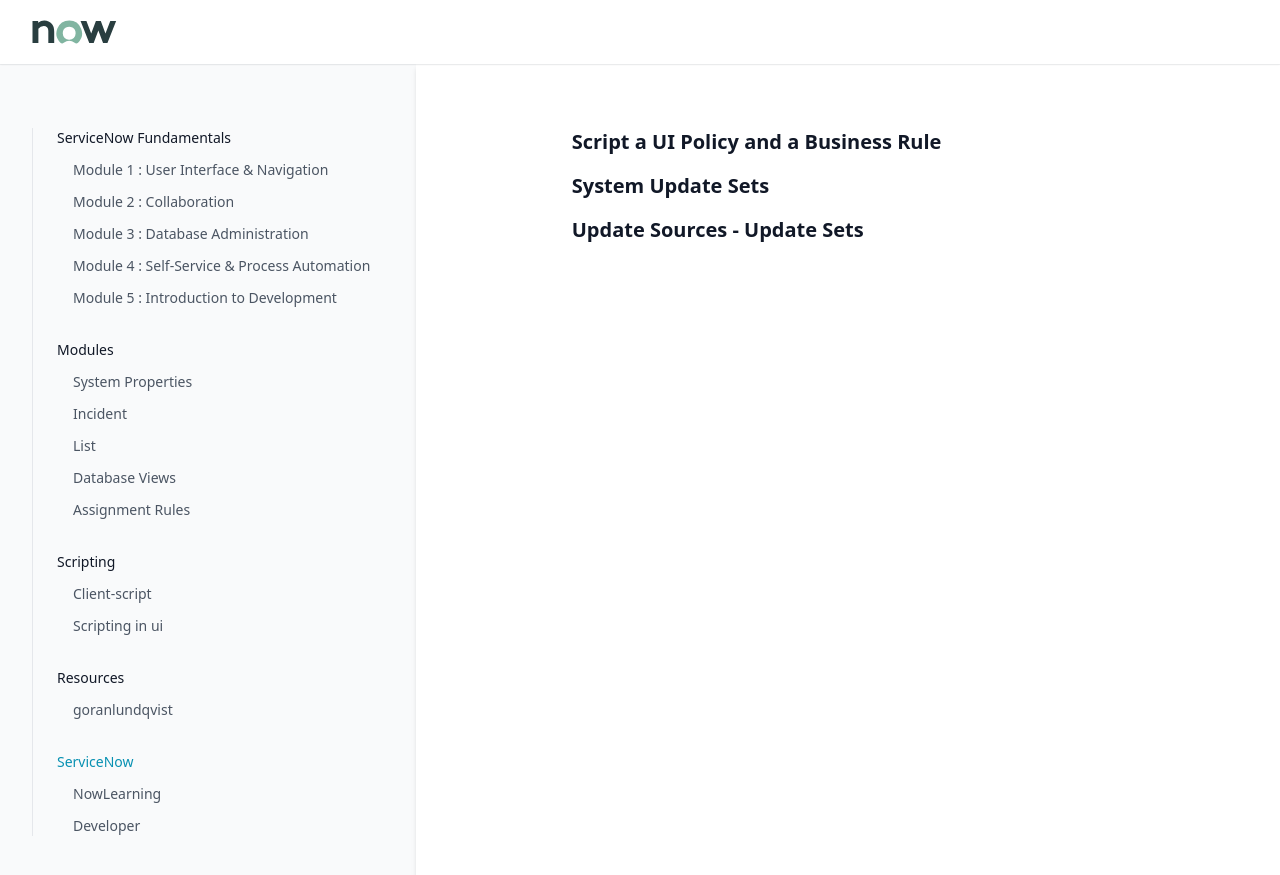
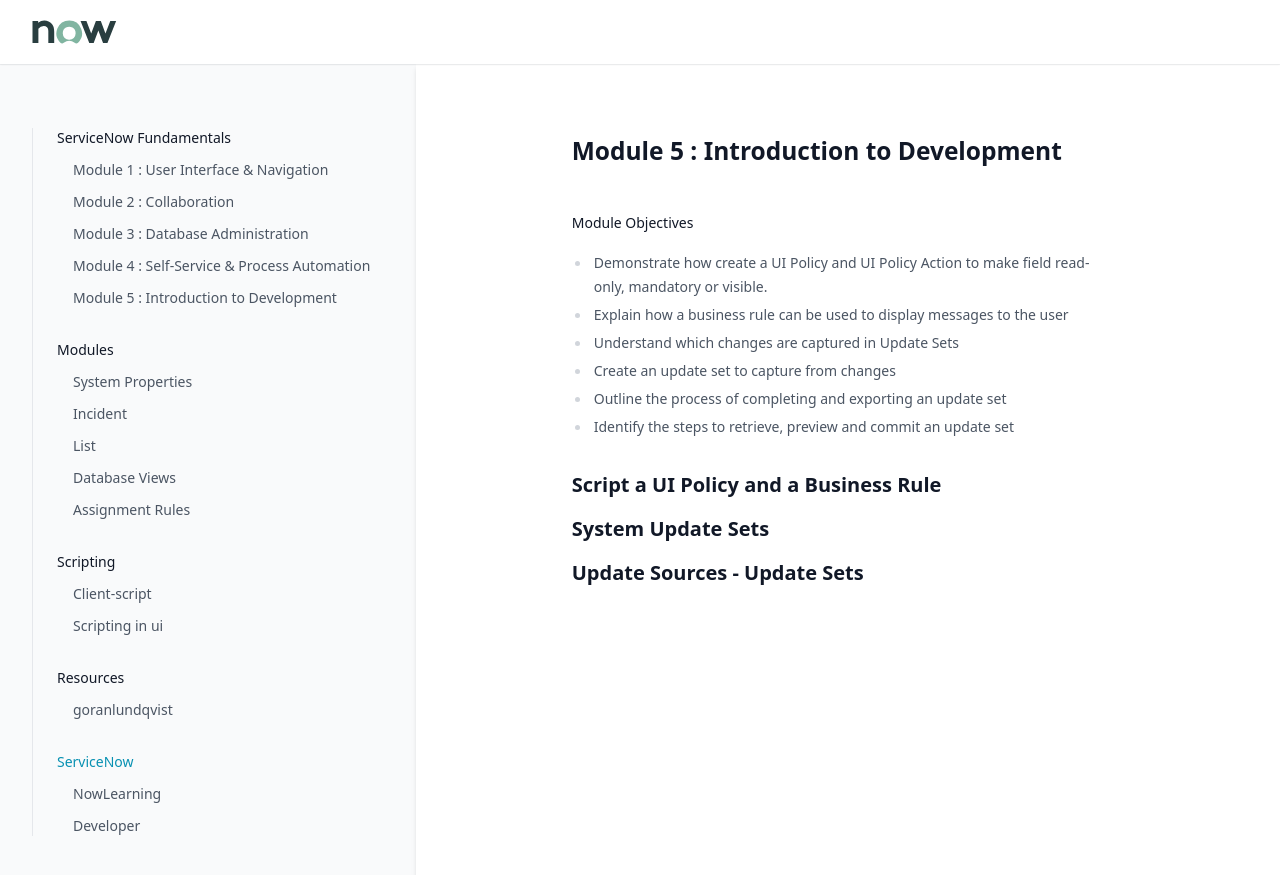
Before and after one commit to greglejeune/ebook, a Jekyll site: the page built from _servicenow/2021-11-01-snf-module5.md, in a window 1280 px wide. Shown: the top 875 px of the page. Built offline with Jekyll 4.4.1, drawn with Linux system fonts in a browser that asks for light colours.

Commit message:
Update 2021-11-01-snf-module5.md

```diff
--- a/_servicenow/2021-11-01-snf-module5.md
+++ b/_servicenow/2021-11-01-snf-module5.md
@@ -4,6 +4,19 @@ title: "Module 5 : Introduction to Development"
 category: snf
 ---
 
+<h1>Module 5 : Introduction to Development</h1>
+
+<p style="text-align: justify;"><strong>Module Objectives</strong></p>
+
+<ul>
+  <li>Demonstrate how create a UI Policy and UI Policy Action to make field read-only, mandatory or visible.</li>
+  <li>Explain how a business rule can be used to display messages to the user</li>
+  <li>Understand which changes are captured in Update Sets</li>
+  <li>Create an update set to capture from changes</li>
+  <li>Outline the process of completing and exporting an update set</li>
+  <li>Identify the steps to retrieve, preview and commit an update set</li>
+</ul>
+
 <h2>Script a UI Policy and a Business Rule</h2>
 <h2>System Update Sets</h2>
 <h2>Update Sources - Update Sets</h2>
```
